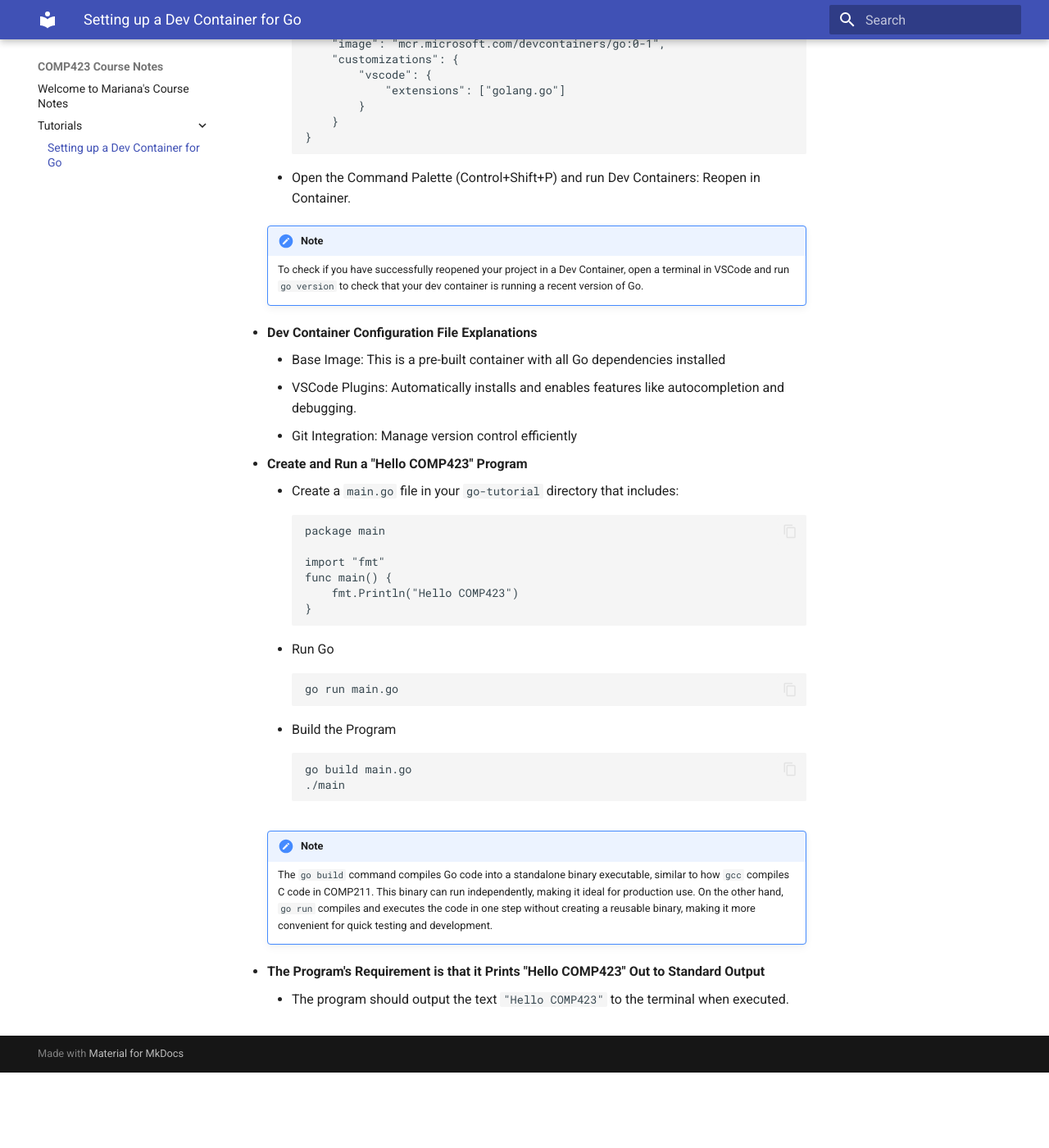
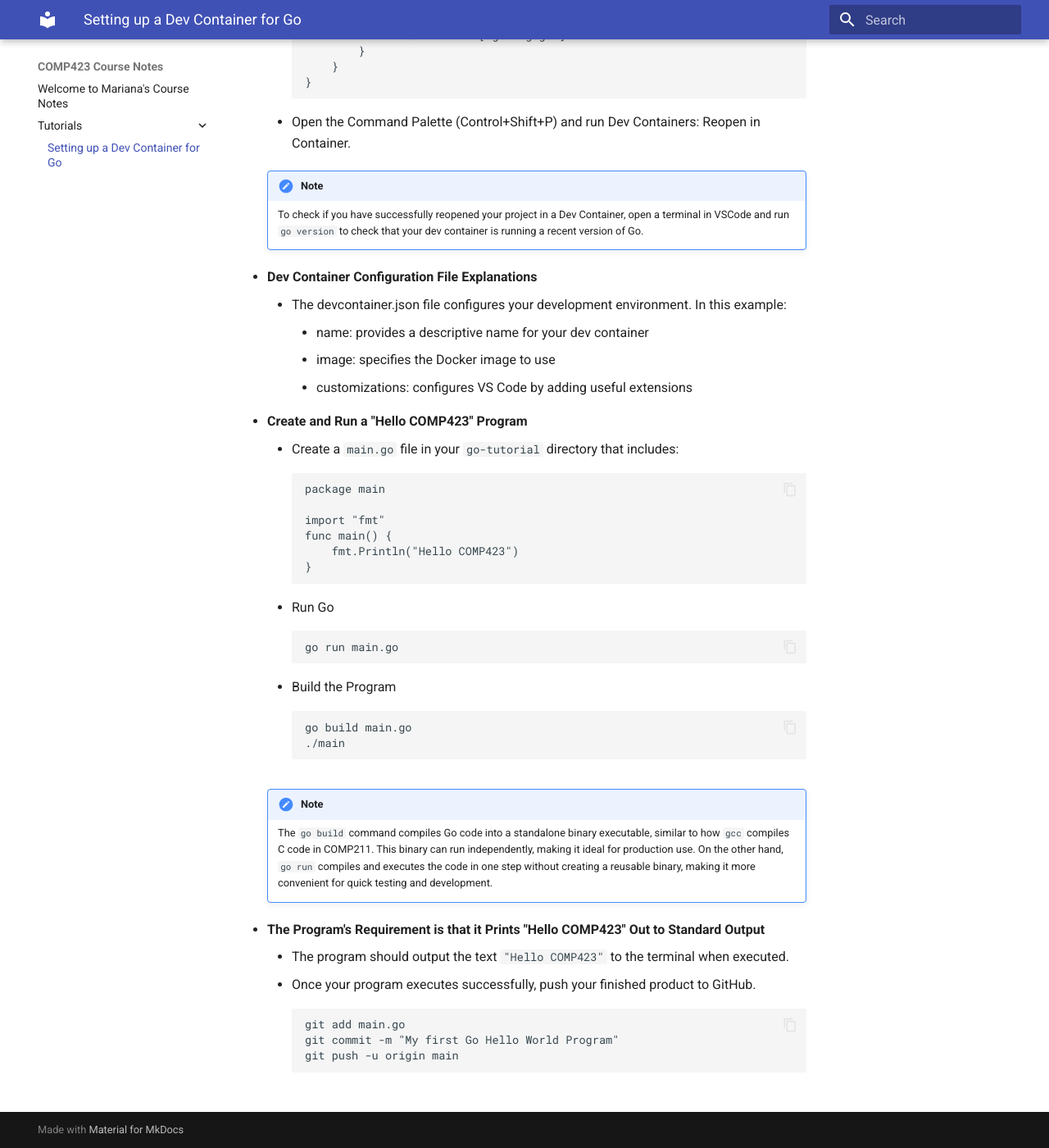
Before and after one commit to marianarp754/comp423-course-notes, an MkDocs documentation site: the page built from docs/tutorials/go-setup.md, in a window 1280 px wide and 1400 px high, scrolled down 1547 px. Shown: the whole window at 82% size. Built offline with MkDocs 1.6.1 and Material for MkDocs 9.7.7, drawn with Linux system fonts in a browser that asks for light colours; before the commit the page ends 2855 px from its top, so only the background shows below that; some of the changed text lies outside the part shown.

Commit message:
Updated go-setup based off of partner feedback

````diff
--- a/docs/tutorials/go-setup.md
+++ b/docs/tutorials/go-setup.md
@@ -6,10 +6,8 @@
 1. **Prerequisites**
     - Install Git, Visual Studio Code (VSCode), and Docker.
     - Create a GitHub account.
-    - Ensure the Dev Containers VSCode plugin is installed.
-    - Ensure the Go VSCode Plugin (Made by the Go Team at Google) is installed.
-    - Install the Go programming language.
-    - To verify Go is installed, run `go version` in your terminal.
+    - Ensure the `Dev Containers` VSCode plugin is installed.
+    - Ensure the `Go` VSCode Plugin (Made by the Go Team at Google) is installed.
 
 
 2. **Instructions for initializing a new Git repository**
@@ -66,9 +64,10 @@
 
 
 4. **Dev Container Configuration File Explanations**
-    - Base Image: This is a pre-built container with all Go dependencies installed
-    - VSCode Plugins: Automatically installs and enables features like autocompletion and debugging.
-    - Git Integration: Manage version control efficiently
+    - The devcontainer.json file configures your development environment. In this example:
+        - name: provides a descriptive name for your dev container
+        - image: specifies the Docker image to use
+        - customizations: configures VS Code by adding useful extensions
 
 
 5. **Create and Run a "Hello COMP423" Program**
@@ -96,3 +95,9 @@
 
 6. **The Program's Requirement is that it Prints "Hello COMP423" Out to Standard Output**
     - The program should output the text `"Hello COMP423"` to the terminal when executed.
+    - Once your program executes successfully, push your finished product to GitHub.
+        ```
+        git add main.go
+        git commit -m "My first Go Hello World Program"
+        git push -u origin main
+        ```
````
